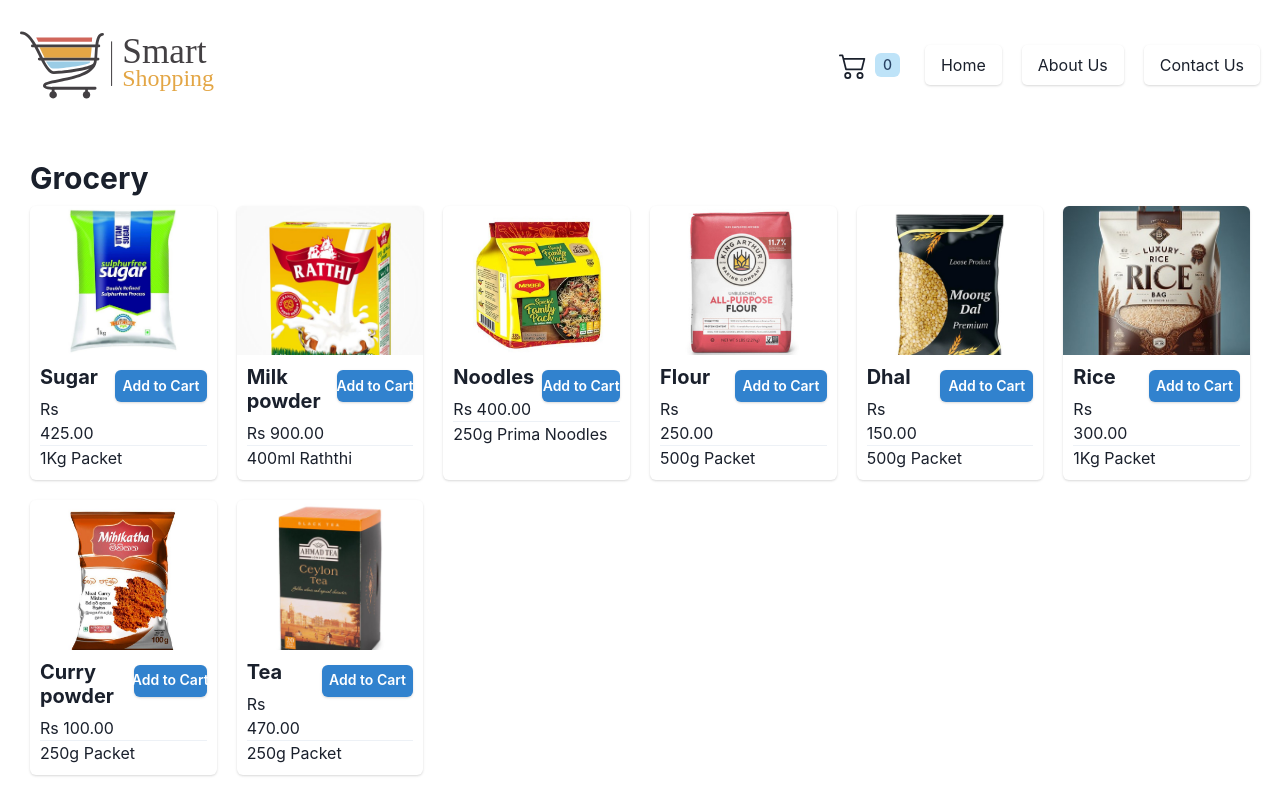
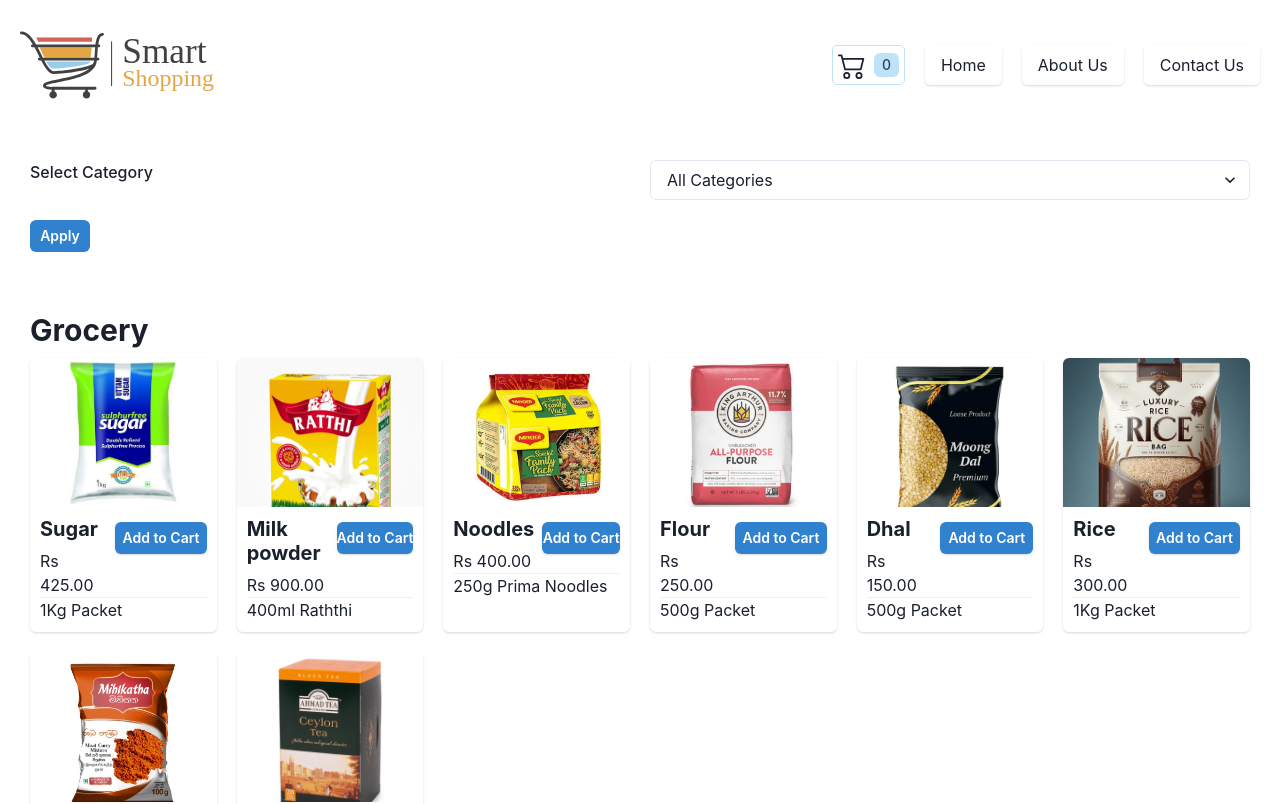
Before and after one commit to AdithyaShenal/market-app, a React (Vite) app: page / in a window 1280 px wide. Shown: the top 804 px of the page. Built offline with nearby package versions, Linux system fonts and the light colour scheme.

Commit message:
created filter

```diff
--- a/package.json
+++ b/package.json
@@ -17,8 +17,10 @@
     "framer-motion": "^11.2.14",
     "react": "^18.3.1",
     "react-dom": "^18.3.1",
+    "react-hook-form": "7.43",
     "react-icons": "^4.7.1",
-    "react-router-dom": "^6.10.0"
+    "react-router-dom": "^6.10.0",
+    "zod": "^3.20.6"
   },
   "devDependencies": {
     "@types/react": "^18.3.3",
--- a/src/Components/CartIcon.tsx
+++ b/src/Components/CartIcon.tsx
@@ -26,15 +26,27 @@
   itemCount: number;
   selectedItems: ItemProps[];
   onRemoveItem: (id: number) => void;
+  onClear: () => void;
 }
 
-const CartIcon = ({ itemCount, selectedItems, onRemoveItem }: Props) => {
+const CartIcon = ({
+  itemCount,
+  selectedItems,
+  onRemoveItem,
+  onClear,
+}: Props) => {
   const { isOpen, onOpen, onClose } = useDisclosure();
 
   return (
     <>
       <Tooltip hasArrow label="Check item cart" bg="blue.200" closeDelay={500}>
-        <HStack onClick={onOpen} padding="5px" borderRadius={5}>
+        <HStack
+          onClick={onOpen}
+          padding="5px"
+          borderRadius={5}
+          border="1px"
+          borderColor="blue.100"
+        >
           <BsCart2 size="28px" />
           <Tag colorScheme="blue">{itemCount}</Tag>
         </HStack>
@@ -90,6 +102,14 @@
                 </Tfoot>
               </Table>
             </TableContainer>
+            <HStack spacing="10px">
+              <Button size="sm" colorScheme="blue">
+                Chekout
+              </Button>
+              <Button size="sm" colorScheme="red" onClick={onClear}>
+                Clear Cart
+              </Button>
+            </HStack>
           </DrawerBody>
         </DrawerContent>
       </Drawer>
--- a/src/Components/ContactPage.tsx
+++ b/src/Components/ContactPage.tsx
@@ -1,3 +1,42 @@
-export const ContactPage = () => {
-  return <div>ContactPage</div>;
-};
+import {
+  Card,
+  CardHeader,
+  CardBody,
+  Heading,
+  Box,
+  FormControl,
+  FormLabel,
+  Input,
+  FormHelperText,
+  Textarea,
+  Button,
+} from "@chakra-ui/react";
+
+export const ContactPage = () => (
+  <>
+    <Card margin="50px">
+      <CardHeader>
+        <Heading size="lg">Contact Us</Heading>
+      </CardHeader>
+      <CardBody>
+        <Box>
+          <FormControl>
+            <FormLabel>Your name</FormLabel>
+            <Input type="email" maxWidth="1000px" />
+          </FormControl>
+        </Box>
+        <Box>
+          <FormControl>
+            <FormLabel>Email address</FormLabel>
+            <Input type="email" maxWidth="1000px" />
+            <FormHelperText>We'll never share your email.</FormHelperText>
+          </FormControl>
+        </Box>
+        <Box>
+          <FormLabel>Your Message</FormLabel>
+          <Textarea placeholder="Your message" maxWidth="1000px" />
+        </Box>
+      </CardBody>
+    </Card>
+  </>
+);
--- a/src/Components/HomePage.tsx
+++ b/src/Components/HomePage.tsx
@@ -3,6 +3,7 @@
 import ItemGrid from "./ItemGrid";
 import { useState } from "react";
 import { ItemProps } from "./ItemCard";
+import ItemFilter from "./ItemFilter";
 
 const HomePage = () => {
   const [cartItems, setCartItems] = useState<ItemProps[]>([]);
@@ -15,16 +16,30 @@
     setCartItems(cartItems.filter((item) => item.id !== id));
   };
 
+  const OnClearCart = () => {
+    setCartItems([]);
+  };
+
+  const onSubmit = (data: { category: string }) => {
+    console.log(data);
+  };
+
   return (
     <>
-      <Grid templateAreas={{ base: `"nav" "main"` }}>
+      <Grid templateAreas={{ base: `"nav" "filter" "main"` }}>
         <GridItem area="nav">
           <NavBar
+            onClear={OnClearCart}
             itemCount={cartItems.length}
             selectedItems={cartItems}
             onRemoveItem={onRemoveItem}
           />
         </GridItem>
+
+        <GridItem area={"filter"}>
+          <ItemFilter onSubmit={onSubmit} />
+        </GridItem>
+
         <GridItem area={"main"}>
           <ItemGrid onAddItem={onAddItem} />
         </GridItem>
--- /dev/null
+++ b/src/Components/ItemFilter.tsx
@@ -0,0 +1,50 @@
+import {
+  Button,
+  Select,
+  FormControl,
+  SimpleGrid,
+  FormLabel,
+} from "@chakra-ui/react";
+
+import { z } from "zod";
+import { zodResolver } from "@hookform/resolvers/zod/dist/zod.js";
+import { useForm } from "react-hook-form";
+
+const schema = z.object({
+  category: z.string(),
+});
+
+type CategoryFormData = z.infer<typeof schema>;
+
+interface Props {
+  onSubmit: (data: CategoryFormData) => void;
+}
+
+const ItemFilter = ({ onSubmit }: Props) => {
+  const { register, handleSubmit } = useForm<CategoryFormData>({
+    resolver: zodResolver(schema),
+  });
+  return (
+    <>
+      <FormControl onSubmit={handleSubmit(onSubmit)} p="30px">
+        <SimpleGrid columns={{ sm: 1, lg: 2 }} spacing={5}>
+          <FormLabel>Select Category</FormLabel>
+          <Select {...register("category")}>
+            <option value="all" selected>
+              All Categories
+            </option>
+            <option value="grocery">Grocery</option>
+            <option value="vegetables">Vegetables</option>
+            <option value="fruits">Fruits</option>
+            <option value="skin_care">Skin Care Products</option>
+          </Select>
+          <Button colorScheme="blue" size="sm" width="60px" type="submit">
+            Apply
+          </Button>
+        </SimpleGrid>
+      </FormControl>
+    </>
+  );
+};
+
+export default ItemFilter;
--- a/src/Components/ItemGrid.tsx
+++ b/src/Components/ItemGrid.tsx
@@ -30,10 +30,7 @@
         <Heading size="lg" mb="10px">
           Fresh Vegetables
         </Heading>
-        <SimpleGrid
-          columns={{ base: 2, sm: 2, md: 3, lg: 4, xl: 6 }}
-          spacing="20px"
-        >
+        <SimpleGrid columns={{ sm: 2, md: 3, lg: 4, xl: 6 }} spacing="20px">
           {vegetablesArray.map((itemObject) => (
             <ItemCard onAdd={onAddItem} key={itemObject.id} item={itemObject} />
           ))}
--- a/src/Components/NavBar.tsx
+++ b/src/Components/NavBar.tsx
@@ -21,9 +21,10 @@
   itemCount: number;
   selectedItems: ItemProps[];
   onRemoveItem: (data: number) => void;
+  onClear: () => void;
 }
 
-const NavBar = ({ itemCount, selectedItems, onRemoveItem }: Props) => {
+const NavBar = ({ itemCount, selectedItems, onRemoveItem, onClear }: Props) => {
   return (
     <>
       <Show above="md">
@@ -33,6 +34,7 @@
             <TabList>
               <HStack spacing="20px">
                 <CartIcon
+                  onClear={onClear}
                   itemCount={itemCount}
                   selectedItems={selectedItems}
                   onRemoveItem={onRemoveItem}
@@ -70,6 +72,7 @@
           <Image src={market_logo} boxSize="100px" />
           <HStack spacing="20px">
             <CartIcon
+              onClear={onClear}
               itemCount={itemCount}
               selectedItems={selectedItems}
               onRemoveItem={onRemoveItem}
```
Also changed, not shown: 1 other file (tests, documents, lock files or other folders).
